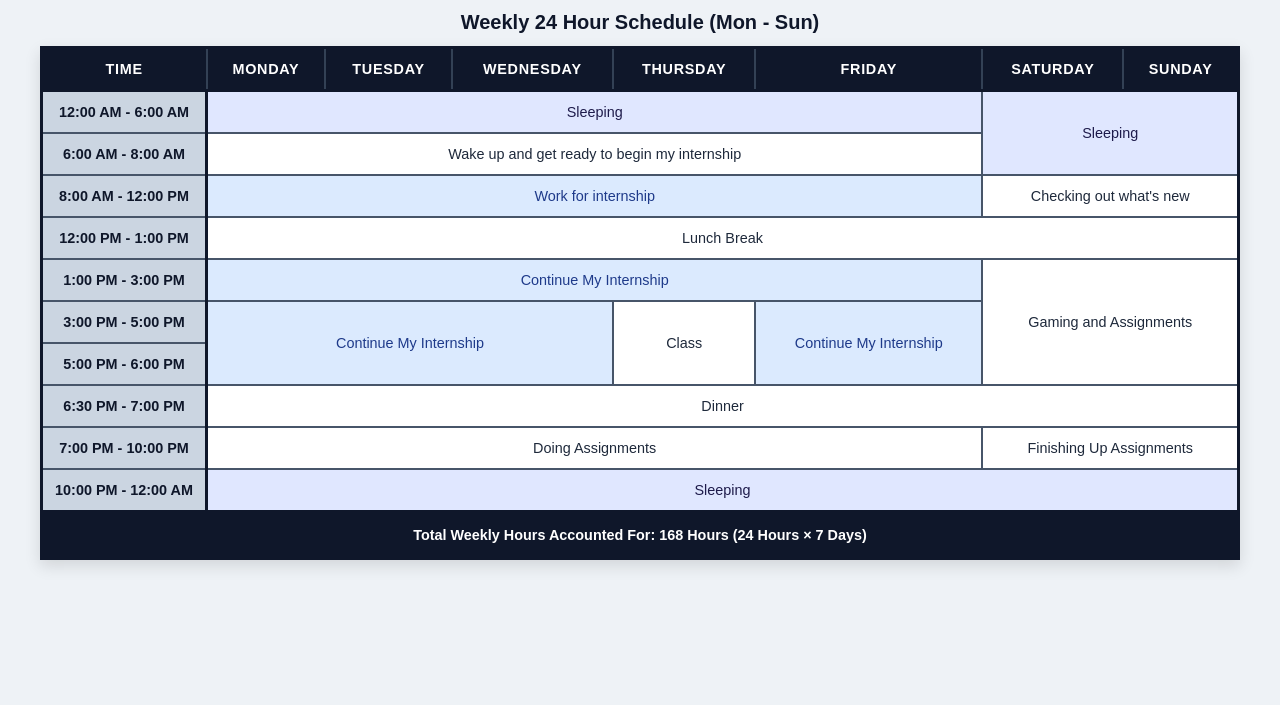
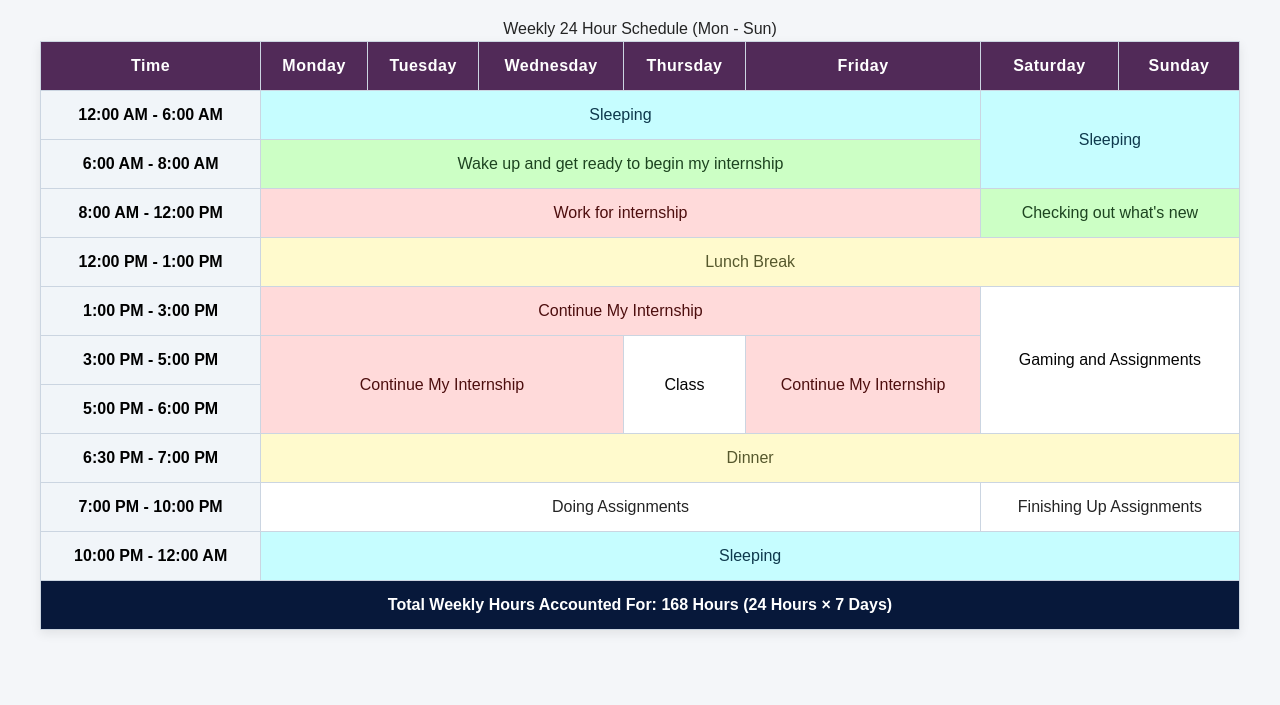
Before and after one commit to justinagustines/web-tables, a plain HTML site: page wk11-html-tables/index.html in a window 1280 px wide. Shown: the part 95-800 px from the top of the page. Drawn offline with Linux system fonts and the light colour scheme.

Commit message:
Refactor CSS styles for improved layout and colors

```diff
--- a/wk11-html-tables/style.css
+++ b/wk11-html-tables/style.css
@@ -6,19 +6,15 @@
 
 body {
     font-family: Arial, Helvetica, sans-serif;
-    background-color: #eef2f6;
-    color: #1e293b;
-    padding: 25px;
+    background-color: #f4f6f9;
+    color: #242424;
+    line-height: 1.5;
+    padding: 20px;
 }
 
-header {
+header, footer {
     text-align: center;
     margin-bottom: 20px;
-}
-
-header h1 {
-    color: #0f172a;
-    margin-bottom: 6px;
 }
 
 table {
@@ -26,67 +22,58 @@ table {
     max-width: 1200px;
     margin: 0 auto;
     border-collapse: collapse;
-    /* Strong outer frame around the entire table */
-    border: 3px solid #0f172a;
     background-color: #ffffff;
-    box-shadow: 0 6px 15px rgba(0, 0, 0, 0.12);
+    box-shadow: 0 4px 10px rgba(0, 0, 0, 0.08);
 }
 
-caption {
-    font-size: 1.25rem;
-    font-weight: bold;
-    margin-bottom: 12px;
-    color: #0f172a;
-}
-
-/* Clear, crisp grid lines on every cell */
 th, td {
-    border: 2px solid #475569;
+    border: 1px solid #cbd5e1;
     padding: 12px 10px;
     text-align: center;
-    font-size: 0.9rem;
     vertical-align: middle;
 }
 
-/* Header row styling with thick bottom divider */
 thead th {
-    background-color: #0f172a;
+    background-color: #512a58;
     color: #ffffff;
-    border: 2px solid #334155;
-    border-bottom: 3px solid #0f172a;
-    text-transform: uppercase;
-    letter-spacing: 0.05em;
+    font-weight: bold;
+    letter-spacing: 0.5px;
 }
 
-/* Time column styling with thick right divider */
 tbody th {
-    background-color: #cbd5e1;
-    color: #0f172a;
+    background-color: #f1f5f9;
+    color: #000000;
     font-weight: bold;
-    width: 165px;
-    border-right: 3px solid #0f172a;
+    white-space: nowrap;
 }
 
-/* Footer row styling with thick top divider */
-tfoot td {
-    background-color: #0f172a;
+tfoot th, tfoot td {
+    background-color: #07183a;
+    font-weight: bold;
     color: #ffffff;
-    font-weight: bold;
-    padding: 14px;
-    border-top: 3px solid #0f172a;
 }
 
-/* Color-coded categories */
-.sleep { background-color: #e0e7ff; color: #1e1b4b; }
-.routine { background-color: #f8fafc; color: #334155; }
-.work { background-color: #dbeafe; color: #1e3a8a; }
-.study { background-color: #fef3c7; color: #78350f; }
-.meal { background-color: #dcfce7; color: #14532d; }
-.fitness { background-color: #ffedd5; color: #7c2d12; }
-.personal { background-color: #f3e8ff; color: #4c1d95; }
-.leisure { background-color: #fce7f3; color: #831843; }
+.sleep {
+    background-color: #c6fdff;
+    color: rgb(14, 57, 77);
+}
 
-tbody td:hover {
-    filter: brightness(0.94);
-    transition: 0.15s ease;
+.work {
+    background-color: #ffdada;
+    color: rgb(77, 14, 14);
 }
+
+.lunch {
+    background-color: #fffacd;
+    color: rgb(86, 88, 45);
+}
+
+.morning {
+    background-color: #ccffc5;
+    color: rgb(29, 68, 32);
+}
+
+.misc {
+    background-color: #ffffff;
+    color: rgb(5, 5, 5);
+}
```
